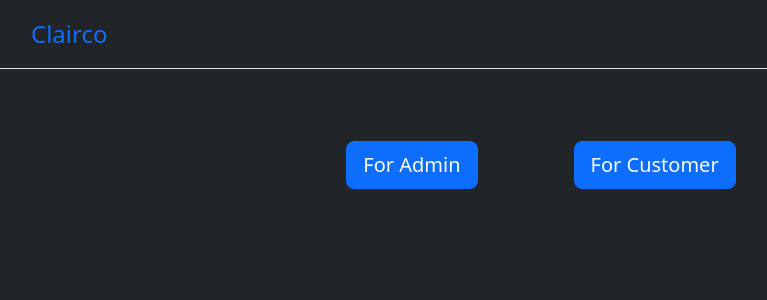
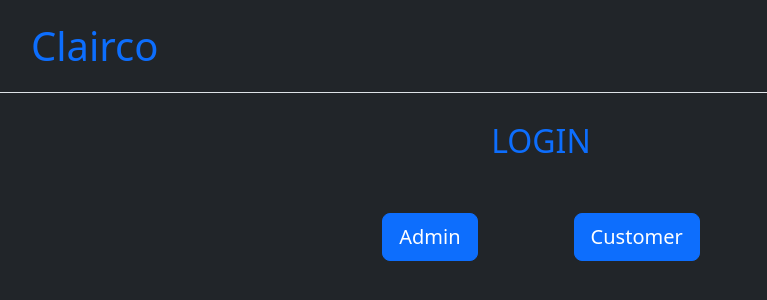
Before and after one commit to Abhinav-Chdhary/clairco-clone, a React (Create React App) app: page / in a window 1280 px wide. Shown: the top 300 px of the page, without its empty margins (99-866 px from the left). Built offline with nearby package versions, Linux system fonts and the light colour scheme.

Commit message:
Home Screen adjusments
Changed font size, alignment etc.

```diff
--- a/src/Components/TitleBar.js
+++ b/src/Components/TitleBar.js
@@ -10,7 +10,7 @@ export default function TitleBar() {
           className="d-flex align-items-center mb-3 mb-md-0 me-md-auto text-dark text-decoration-none"
         >
           <svg className="bi me-2" width="40" height="32"></svg>
-          <span className="fs-4 text-primary">Clairco</span>
+          <span className="fs-1 text-primary">Clairco</span>
         </Link>
       </header>
     </div>
--- a/src/Screens/HomeScreen.js
+++ b/src/Screens/HomeScreen.js
@@ -3,21 +3,29 @@ import { Link } from "react-router-dom";
 
 export default function HomeScreen() {
   return (
+    <div>
+      <div
+        className="fs-2 text-primary w-100 text-center"
+        // style={{ border: "2px solid white" }}
+      >
+        LOGIN
+      </div>
       <div className="d-flex justify-content-center">
         <Link
           className="btn btn-primary btn-lg m-5"
           to="/adminLogin"
           role="button"
         >
-        For Admin
+          Admin
         </Link>
         <Link
           className="btn btn-primary btn-lg m-5"
           to="/customerLogin"
           role="button"
         >
-        For Customer
+          Customer
         </Link>
+      </div>
     </div>
   );
 }
```
Lines whose indentation alone changed are shown as unchanged.
